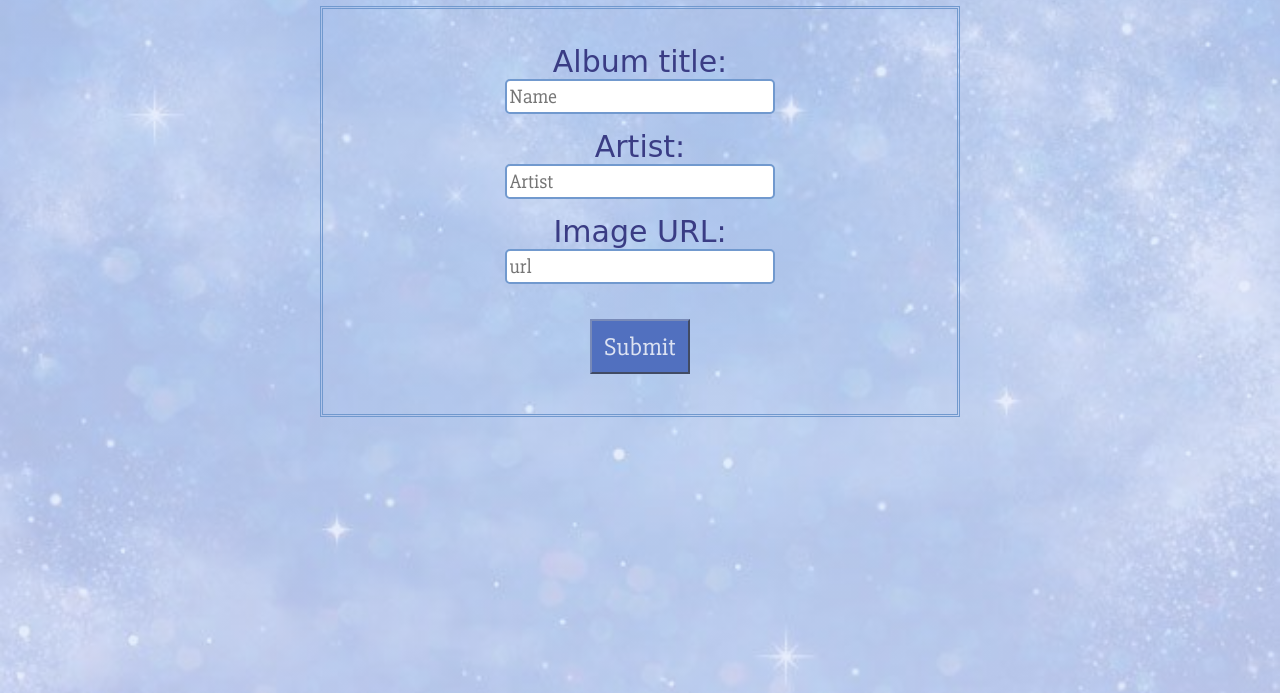
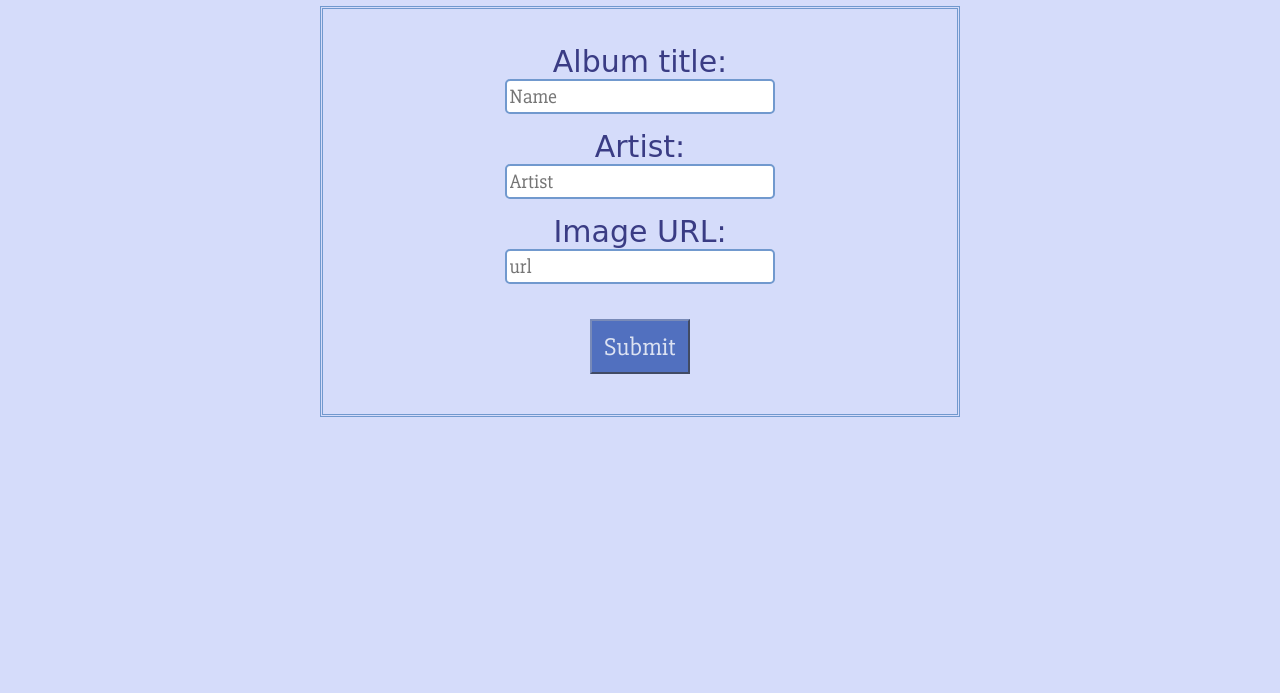
Before and after one commit to staten-island-tech/dom-manipulation-project-christinac09, a plain HTML site: page index.html in a window 1280 px wide. Shown: the part 107-800 px from the top of the page. Drawn offline with Linux system fonts and the light colour scheme; a web font is replaced by a local one.

Commit message:
Update style.css

```diff
--- a/style.css
+++ b/style.css
@@ -9,8 +9,8 @@ body, html, *{
 
 body {
     background-color: #d5dcfa;
-    background-image: linear-gradient(rgba(213, 220, 250, 0.5),rgba(213, 220, 250, 0.5)),url("img/snowfall2.jpg");
-    background-size: 100%;
+    /* background-image: linear-gradient(rgba(213, 220, 250, 0.5),rgba(213, 220, 250, 0.5)),url("img/snowfall2.jpg");
+    background-size: 100%; */
 }
 
 .heading {
```
